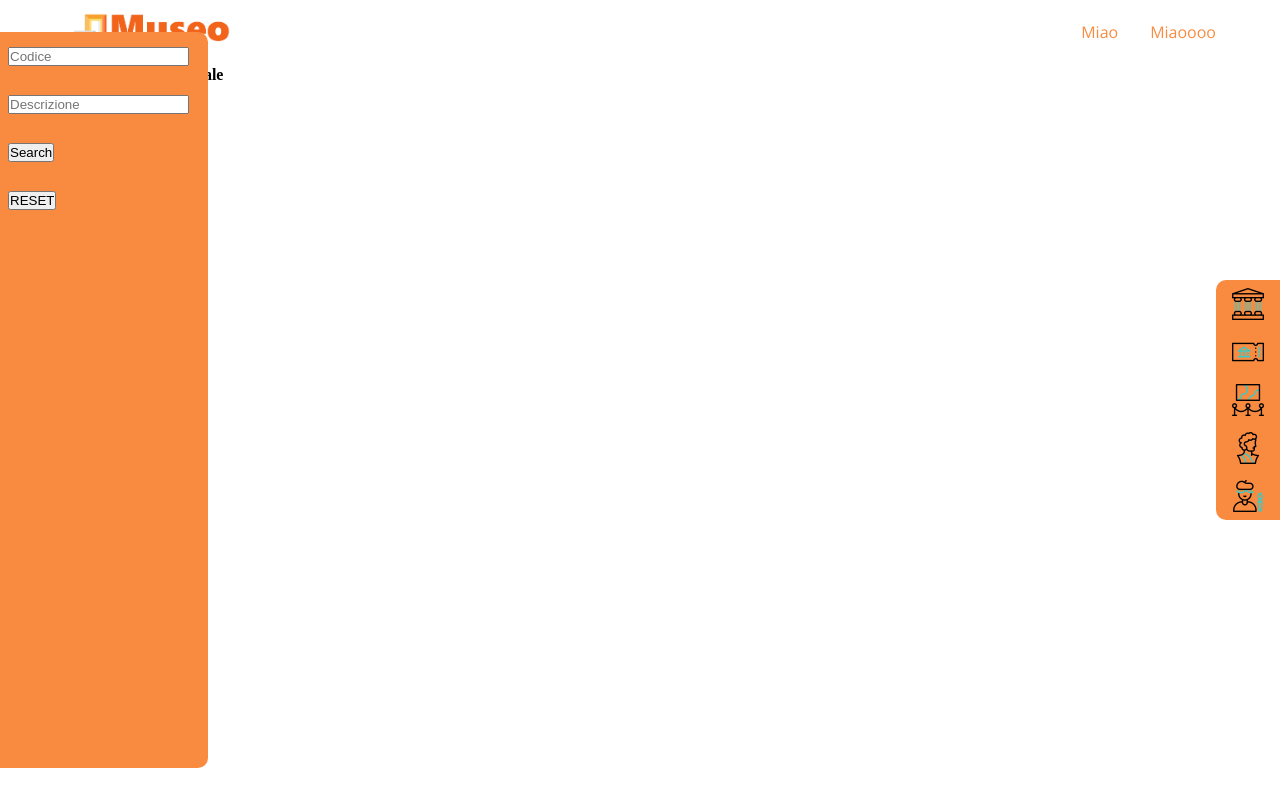
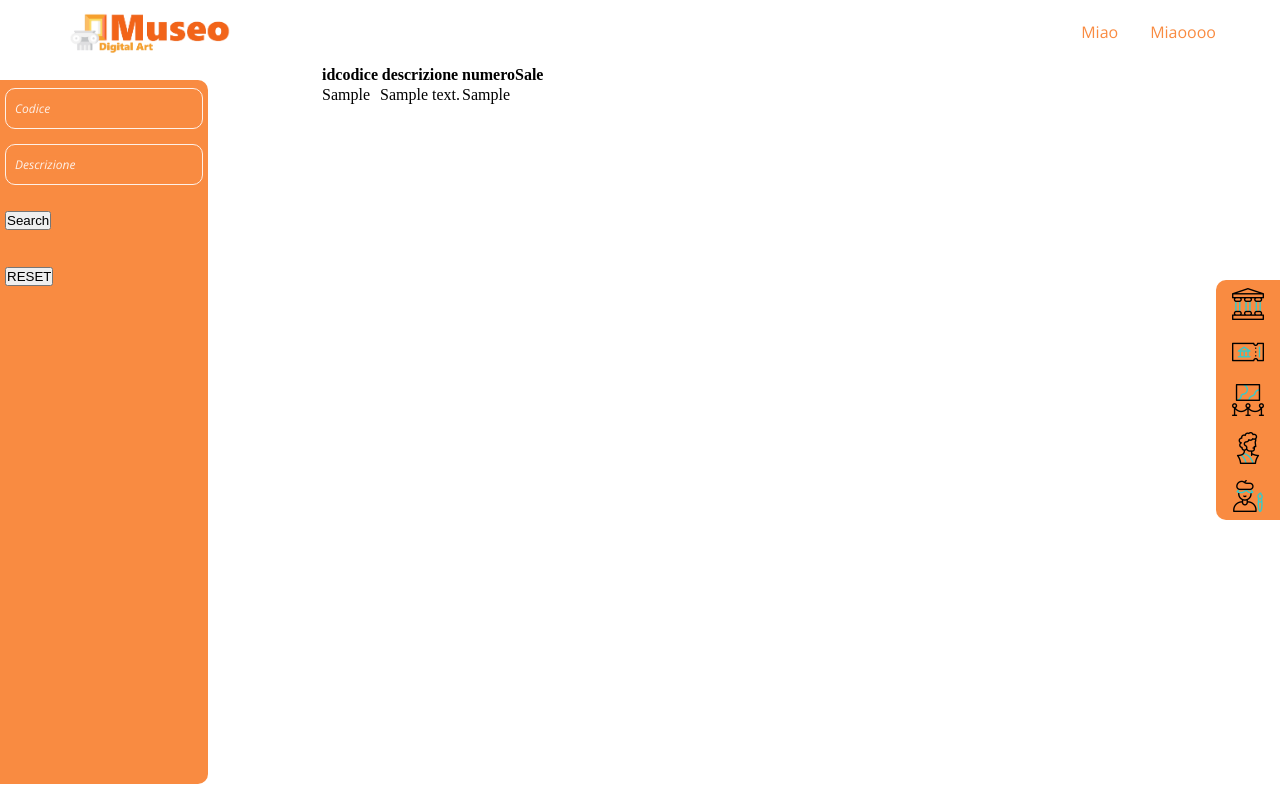
Before and after one commit to DanieleGotti/MUSEO_Digital_Art, a PHP site: page /tema.php in a window 1280 px wide. Run offline with PHP 8.4, Linux system fonts and the light colour scheme; tables that the repository leaves empty or names only in its code hold one stand-in row (values such as "Sample post").

Commit message:
Filters UI

```diff
--- a/code/css/cssNav.css
+++ b/code/css/cssNav.css
@@ -71,7 +71,7 @@
 }
 
 .navbar:hover {
-  width: 12rem;
+  width: 10rem;
   border-top-left-radius: 10px;
   border-bottom-left-radius: 10px;
 }
--- a/code/css/cssTema.css
+++ b/code/css/cssTema.css
@@ -7,13 +7,14 @@
 
 .filters {
   width: 13rem;
-  height: calc(100% - 4rem);
+  height: calc(100vh - 6rem);
   position: fixed;
-  top: 50%;
-  transform: translateY(-50%);
+  top: 5rem;
   background-color: #F98B41;
   border-top-right-radius: 10px;
   border-bottom-right-radius: 10px;
+
+  //padding-top: 2rem;
 }
 
 .filterContainer {
@@ -32,28 +33,60 @@
   align-items: center;
   text-decoration: none;
   transition: width 600ms;
-  padding: 0.5rem;
+  padding: 10px 5px;
   box-sizing: border-box;
-  max-width: 100%;
-  margin: 0 auto;
+  margin: .25rem 0;
+  position: relative;
 }
 
-.filterItem input {
-  background-color:
+.input {
+  padding: 10px;
+  width: 100%;
+  box-sizing: border-box;
+  outline: none;
+  border-radius: 10px;
+  border: 1px solid #FEF0E7;
+  background-color: #F98B41;
+  color: white;
   margin: center;
+  font-family: "Open sans";
+  font-weight: 500;
+  font-size: 14px;
+  position: relative;
 }
 
-.filterItem input:hover {
-  border-radius: 10px;
-  border: 2px solid #FFB68D;
+.placeHolder {
+  position: absolute;
+  top: 50%;
+  left: 10px;
+  padding: 0px 5px;
+  color: #FEF0E7;
+  transition: 0.3s;
+  pointer-events: none;
+  transform: translateY(-50%);
+  background-color: #F98B41;
+  font-family: "Open sans";
+  font-weight: 300;
+  font-size: 12px;
+  font-style: italic;
 }
 
+.input:hover {
+  border: 2px solid white;
+}
 
+.input:focus + .placeHolder {
+  top: 25%;
+  transform: translateY(-100%);
+  font-family: "Open sans";
+  font-weight: 800;
+  font-size: 12px;
+  font-style: normal;
+}
 
-
-
-
-
+.main{
+  margin-left: 20rem;
+}
 
 ::-webkit-scrollbar {
   width: 0.5em;
--- a/code/tema.php
+++ b/code/tema.php
@@ -14,14 +14,17 @@
   include 'nav.html';
   ?>
 
+  <div class="back">
     <div id="filtri" class="filters">
       <form name="myform" method="POST">
         <ul class="filterContainer">
           <li class="filterItem">
-          <input id="codice" name="codice" type="text" placeholder="Codice"/>
+            <input id="codice" class="input" name="codice" type="text" placeholder=""/>
+            <label class="placeHolder">Codice</label>
           </li>
           <li class="filterItem">
-          <input id="descrizione" name="descrizione" type="text" placeholder="Descrizione"/>
+            <input id="descrizione" class="input" name="descrizione" type="text" placeholder=""/>
+            <label class="placeHolder">Descrizione</label>
           </li>
           <li class="filterItem">
             <input type="submit" value="Search"/>
@@ -33,7 +36,7 @@
       </form>
     </div>
 
-  <div id="result">
+    <div id="result" class="main">
       <?php
 
       $codice = "";
@@ -98,6 +101,8 @@
 
       <?php }  ?>
     </div>
+  </div>
+
 
 </body>
 </html>
```
Also changed, not shown: code/css/cssStart.css (+4 -3 lines). Lines whose indentation alone changed are shown as unchanged.
